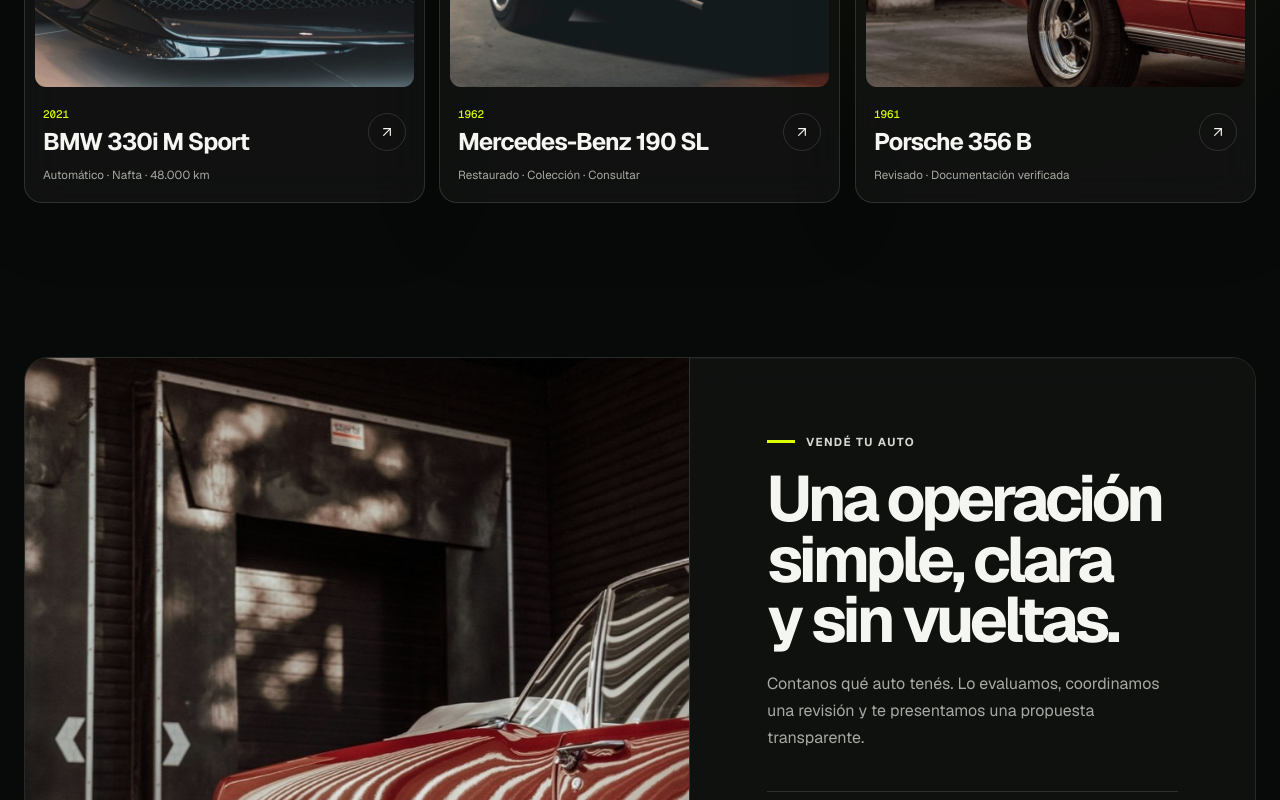
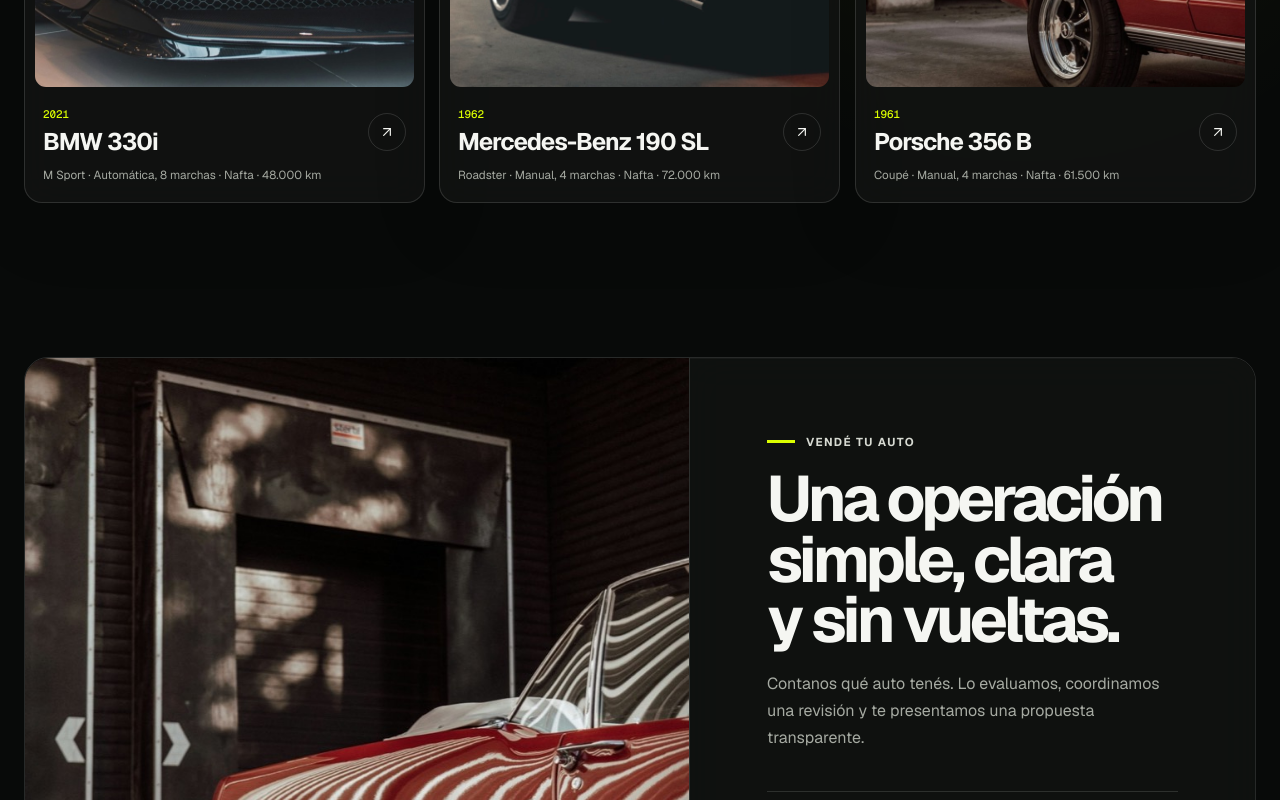
Before and after one commit to florenciasoldavini/gonba-garage, a Next.js app: page / in a window 1280 px wide. Shown: the part 1460-2260 px from the top of the page. Built offline with nearby package versions, Linux system fonts and the light colour scheme; no server answers.

Commit message:
Use real homepage inventory and fix catalog dropdown layering

```diff
--- a/app/globals.css
+++ b/app/globals.css
@@ -382,6 +382,8 @@
 .catalog-filter-note { margin: 28px 0 0; padding-top: 20px; color: #6f746c; border-top: 1px solid var(--line); font-size: 0.64rem; line-height: 1.55; }
 .catalog-results { min-width: 0; }
 .catalog-toolbar {
+  position: relative;
+  z-index: 3;
   min-height: 46px;
   margin-bottom: 14px;
   padding: 0;
--- a/app/page.tsx
+++ b/app/page.tsx
@@ -1,6 +1,7 @@
 import type { Metadata } from 'next';
 import Image from 'next/image';
 import Link from 'next/link';
+import { connection } from 'next/server';
 import { ArrowDown, ArrowUpRight } from 'lucide-react';
 
 import { SiteFooter } from '@/components/layout/site-footer';
@@ -13,6 +14,9 @@
 import { Eyebrow } from '@/components/ui/eyebrow';
 import { HomeGsapMotion } from '@/app/_components/home-gsap-motion';
 import { FaqAccordion } from '@/app/_components/faq-accordion';
+import { isLiveCatalog, listCatalogVehicles } from '@/lib/integrations/mercado-libre/catalog';
+import type { Vehicle } from '@/features/vehicles/domain/vehicle';
+import { formatVehicleMileage } from '@/features/vehicles/presentation/formatters';
 
 export const metadata: Metadata = createPageMetadata({
   title: "Gonba's Garage | Autos usados seleccionados",
@@ -21,36 +25,18 @@
   path: '/',
 });
 
-const vehicles = [
-  {
-    name: 'BMW 330i M Sport',
-    year: '2021',
-    detail: 'Automático · Nafta · 48.000 km',
-    slug: 'bmw-330i-m-sport-2021',
-    image: '/showroom-car.jpg',
-    alt: 'Auto deportivo negro exhibido en un showroom',
-  },
-  {
-    name: 'Mercedes-Benz 190 SL',
-    year: '1962',
-    detail: 'Restaurado · Colección · Consultar',
-    slug: 'mercedes-benz-190sl-1962',
-    image: '/featured-classic.jpg',
-    alt: 'Auto clásico rojo en un garage',
-  },
-  {
-    name: 'Porsche 356 B',
-    year: '1961',
-    detail: 'Revisado · Documentación verificada',
-    slug: 'porsche-356-b-1961',
-    image: '/garage-classic.jpg',
-    alt: 'Auto clásico junto a un garage',
-  },
-];
-
 const Arrow = () => <ArrowUpRight aria-hidden="true" size={16} strokeWidth={1.8} />;
 
-export default function Home() {
+export default async function Home() {
+  // Live inventory must be read at request time, outside the provider error handler.
+  if (isLiveCatalog()) await connection();
+  let vehicles: Vehicle[] = [];
+  let inventoryUnavailable = false;
+  try {
+    vehicles = (await listCatalogVehicles()).filter(({ status }) => status === 'active').slice(0, 3);
+  } catch {
+    inventoryUnavailable = true;
+  }
   return (
     <HomeGsapMotion>
       <SiteHeader />
@@ -92,24 +78,28 @@
             <Link className="text-link" href="/vehiculos">Ver inventario completo <Arrow /></Link>
           </div>
         </div>
-        <div className="vehicle-grid">
+        {vehicles.length > 0 ? <div className="vehicle-grid">
           {vehicles.map((vehicle, index) => (
-            <Link className="vehicle-card-link" href={`/vehiculos/${vehicle.slug}`} key={vehicle.name}>
+            <Link className="vehicle-card-link" href={`/vehiculos/${vehicle.slug}`} key={vehicle.slug}>
               <article className="vehicle-card glass-panel">
                 <div className="vehicle-image">
-                  <Image src={vehicle.image} alt={vehicle.alt} fill sizes="(max-width: 760px) 100vw, (max-width: 1100px) 50vw, 33vw" className="cover-image" />
+                  <Image src={vehicle.image} alt={vehicle.imageAlt} fill sizes="(max-width: 760px) 100vw, (max-width: 1100px) 50vw, 33vw" className="cover-image" />
                   <span className="vehicle-index">0{index + 1}</span>
                   {index === 0 && <span className="vehicle-status">Disponible</span>}
                 </div>
                 <div className="vehicle-copy">
-                  <div><p>{vehicle.year}</p><h3>{vehicle.name}</h3></div>
+                  <div><p>{vehicle.year}</p><h3>{vehicle.make} {vehicle.model}</h3></div>
                   <span className="vehicle-arrow"><Arrow /></span>
                 </div>
-                <p className="vehicle-detail">{vehicle.detail}</p>
+                <p className="vehicle-detail">{[vehicle.version, vehicle.transmission, vehicle.fuel, formatVehicleMileage(vehicle.mileageKm)].filter(Boolean).join(' · ')}</p>
               </article>
             </Link>
           ))}
-        </div>
+        </div> : (
+          <p role="status">{inventoryUnavailable
+            ? 'No pudimos cargar las unidades en este momento. Consultá el inventario completo o escribinos por WhatsApp.'
+            : 'No hay unidades disponibles en este momento. Escribinos y contanos qué auto buscás.'}</p>
+        )}
       </section>
 
       <section className="section-shell sell-section" id="vender" aria-labelledby="sell-title">
--- a/components/layout/site-footer.tsx
+++ b/components/layout/site-footer.tsx
@@ -12,7 +12,7 @@
 
 export function SiteFooter({
   topHref,
-  note = 'Demo visual · Contenido e información comercial a confirmar',
+  note,
   home = false,
 }: SiteFooterProps) {
   return (
@@ -67,7 +67,7 @@
       <Link className="footer-back-to-top" href={topHref}>
         Volver arriba <ArrowUp aria-hidden="true" size={13} />
       </Link>
-      <small className="footer-note">{note}</small>
+      {note && <small className="footer-note">{note}</small>}
     </footer>
   );
 }
```
Also changed, not shown: scripts/check-social-metadata.mjs (+11 -0 lines), 1 other file (tests, documents, lock files or other folders).
